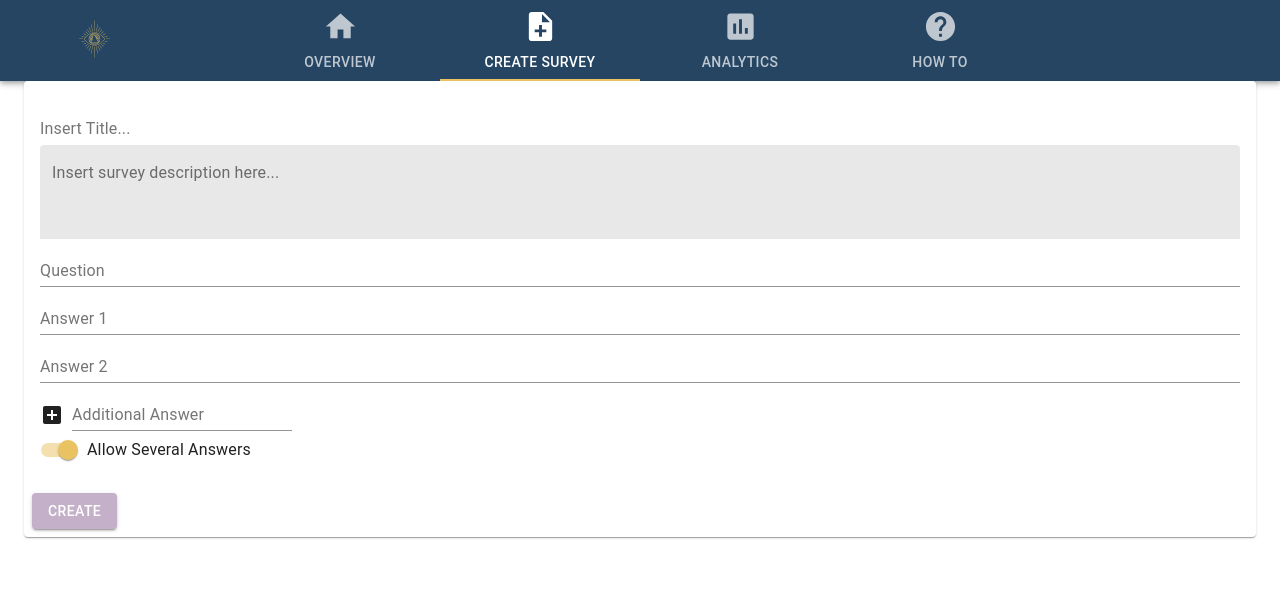
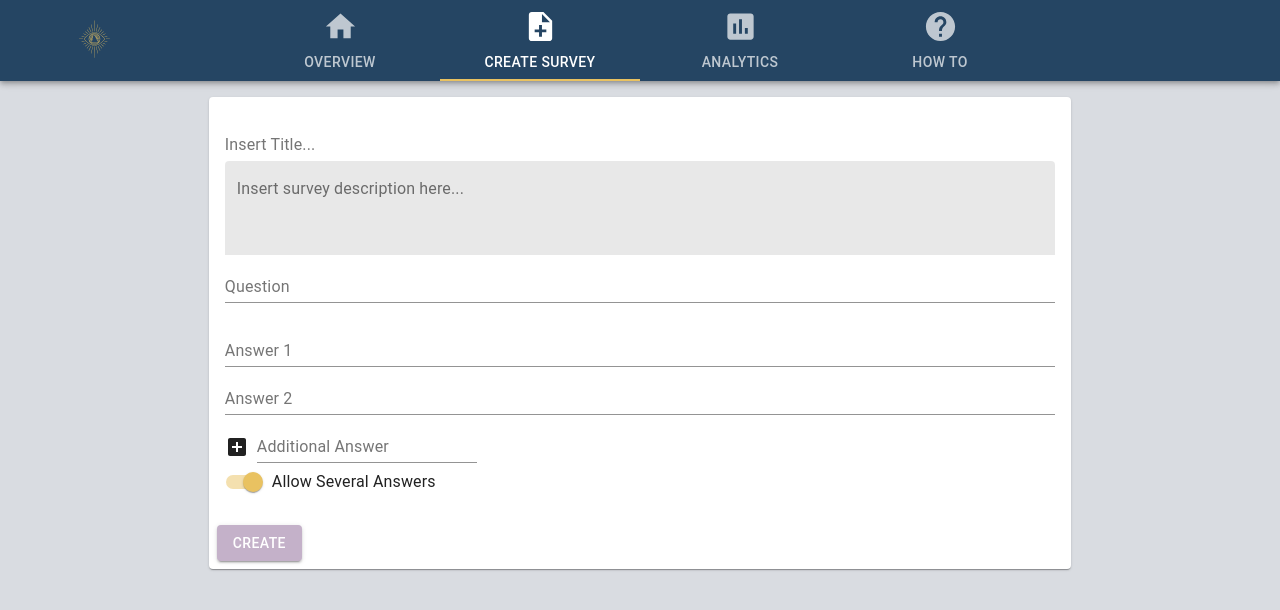
Before and after one commit to LucaWeissbeck/SurveyWzrd-Frontend, a React (Create React App) app: page /createsurvey in a window 1280 px wide. Shown: the top 610 px of the page. Built offline with nearby package versions, Linux system fonts and the light colour scheme.

Commit message:
Enhanced first Prototype of "Create Survey": size, padding, background colour

```diff
--- a/src/components/Home/CreateSurvey/CreateSurvey.js
+++ b/src/components/Home/CreateSurvey/CreateSurvey.js
@@ -1,8 +1,9 @@
 import React from 'react';
 import { makeStyles } from '@material-ui/core/styles';
-import {Container, Card, CardActions, CardContent, Grid, Typography, Input, InputAdornment, Button, Menu, MenuItem, FormControl, FormGroup, FormControlLabel, Switch, FormHelperText, Select, InputLabel, CardHeader, TextField, StepIcon} from "@material-ui/core";
+import {Container, Card, CardActions, CardContent, Grid, Box, Button, FormControlLabel, Switch, TextField} from "@material-ui/core";
 import AddBoxIcon from '@material-ui/icons/AddBox';
 import Header from "../Header/Header";
+import {Helmet} from "react-helmet";
 import AssignmentIcon from '@material-ui/icons/Assignment';
 import {Link} from "react-router-dom";
 import AccountBoxIcon from "@material-ui/icons/AccountBox";
@@ -57,7 +58,15 @@ export default function CreateSurvey(){
     return(
        <React.Fragment>
            <Header header={1}/>
+           <Helmet>
+               <style>{'body { background-color: #D9DCE1; }'}</style>
+           </Helmet>
+
            <Container>
+               <Box p={1}/>
+
+               <Grid container justify = "center">
+                   <Box width="70%">
                        <Card className={classes.root}>
                            <CardContent>
                                <TextField
@@ -88,6 +97,7 @@ export default function CreateSurvey(){
                                        />
                                    </div>
                                </form>
+                               <Box p={1}/>
                                <form className={classesMUI.textField} noValidate autoComplete="off">
                                    <div>
                                        <TextField
@@ -133,6 +143,8 @@ export default function CreateSurvey(){
                                </Button>
                            </CardActions>
                        </Card>
+                   </Box>
+               </Grid>
            </Container>
        </React.Fragment>
     )
```
Lines whose indentation alone changed are shown as unchanged.
